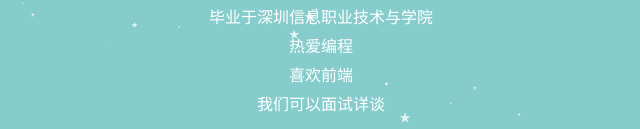
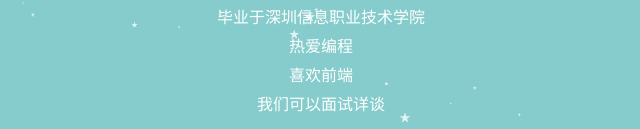
Before and after one commit to ivan135/resume, a plain HTML site: page index.html in a window 1280 px wide. Shown: the part 671-800 px from the top of the page, 319-959 px from the left. Drawn offline with nearby package versions, Linux system fonts and the light colour scheme.

Commit message:
Update index.html

```diff
--- a/index.html
+++ b/index.html
@@ -66,7 +66,7 @@
               <div class="x-column x-sm x-1-1 pn">
                 <h2 class="h-custom-headline resp-h mtn h3" style="color: #fff;"><span>关于我</span></h2>
                 <div class="x-text" style="color: #fff;">
-                  <p>毕业于深圳信息职业技术与学院
+                  <p>毕业于深圳信息职业技术学院
                     <br /> 热爱编程
                     <br /> 喜欢前端
                     <br /> 我们可以面试详谈</p>
```
